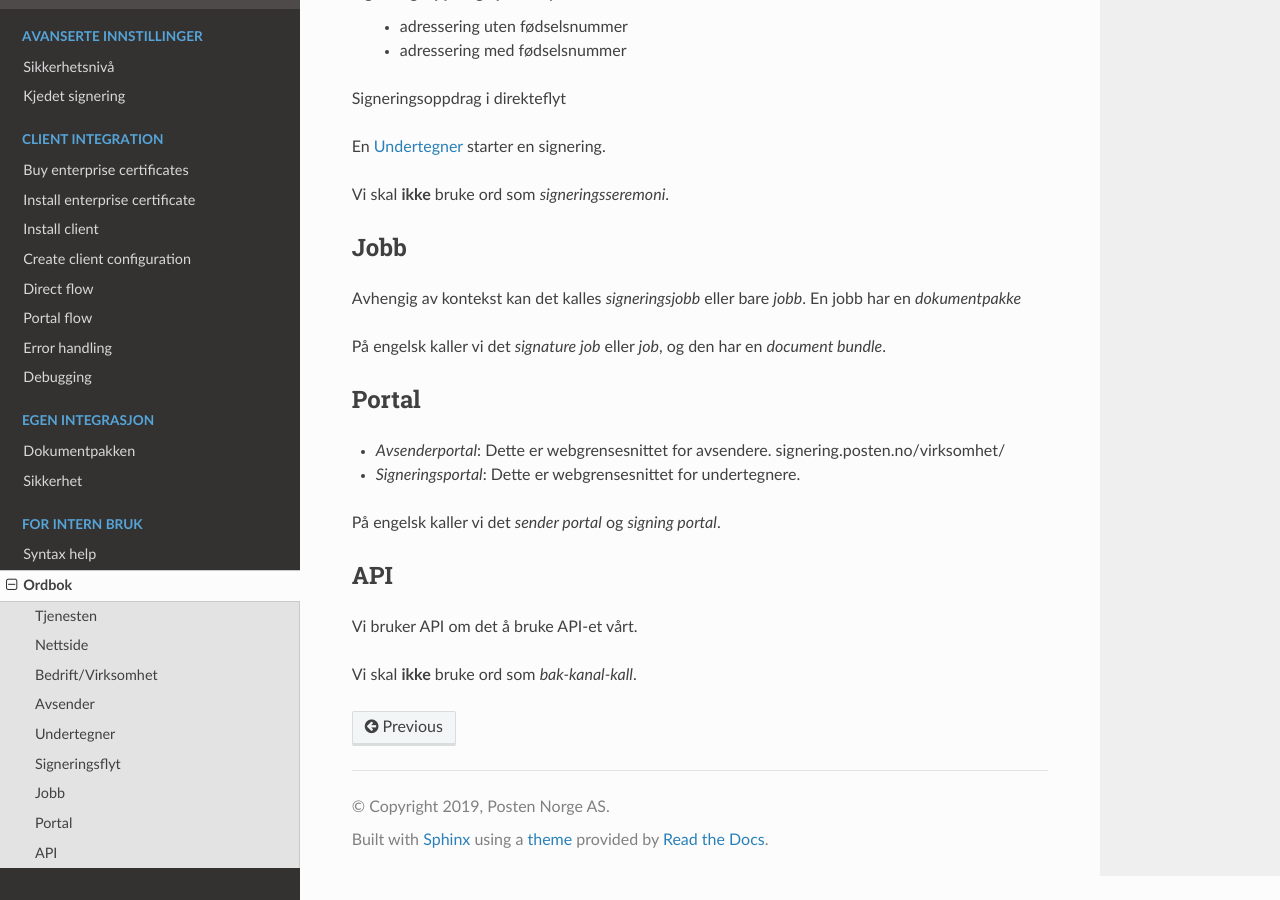
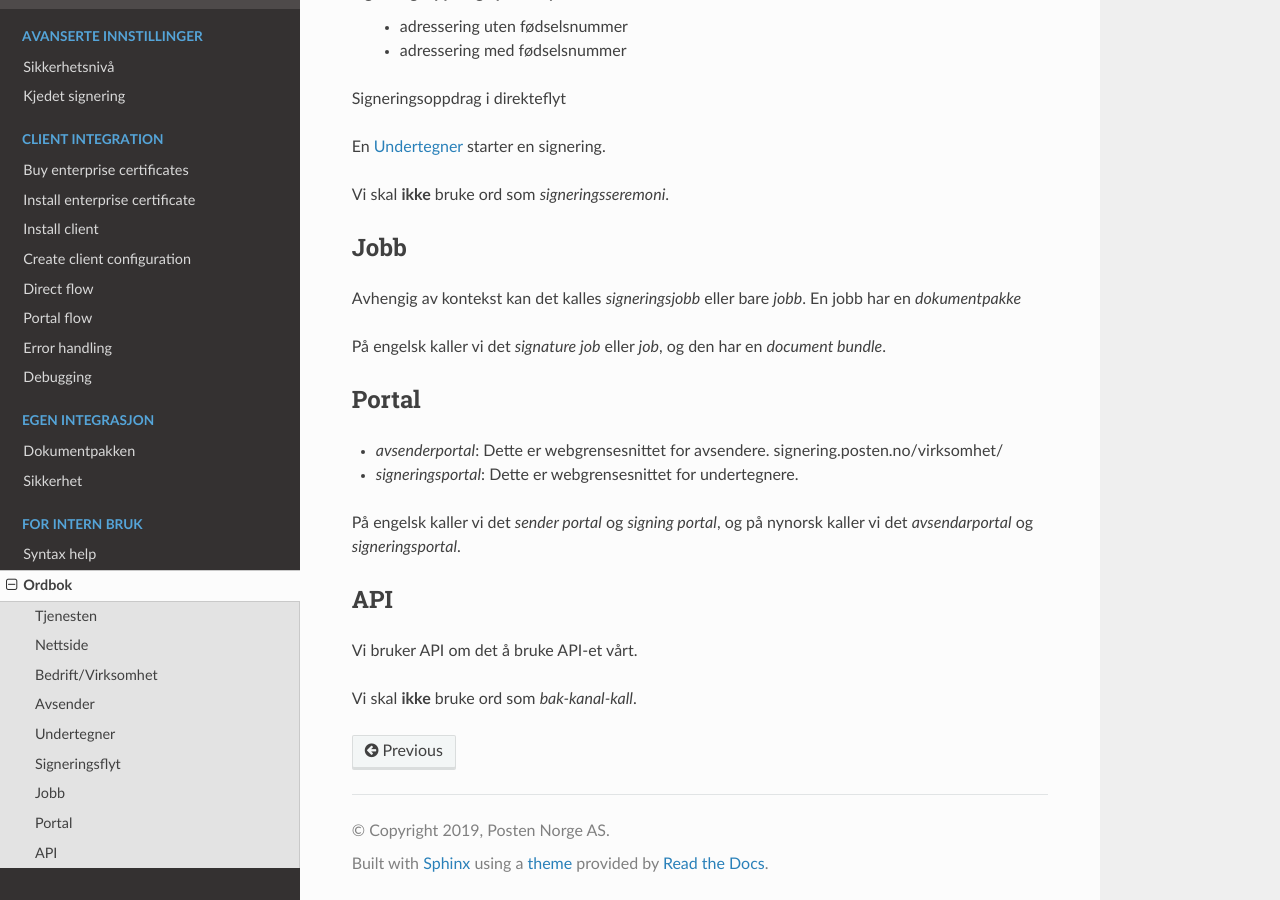
Before and after one commit to ramonarellano/signering-docs, a Sphinx documentation site: the page built from source/ordbok.rst, in a window 1280 px wide and 900 px high, scrolled down 1064 px. Built offline with Sphinx 7.4.7 and the Read the Docs theme 2.0.0, drawn with Linux system fonts in a browser that asks for light colours.

Commit message:
Legger til nynorsk for portal

```diff
--- a/source/ordbok.rst
+++ b/source/ordbok.rst
@@ -63,10 +63,10 @@ På engelsk kaller vi det *signature job* eller *job*, og den har en *document b
 Portal
 =======
 
-- *Avsenderportal*: Dette er webgrensesnittet for avsendere. signering.posten.no/virksomhet/
-- *Signeringsportal*: Dette er webgrensesnittet for undertegnere.
+- *avsenderportal*: Dette er webgrensesnittet for avsendere. signering.posten.no/virksomhet/
+- *signeringsportal*: Dette er webgrensesnittet for undertegnere.
 
-På engelsk kaller vi det *sender portal* og *signing portal*.
+På engelsk kaller vi det *sender portal* og *signing portal*, og på nynorsk kaller vi det *avsendarportal* og *signeringsportal*.
 
 API
 ====
```
